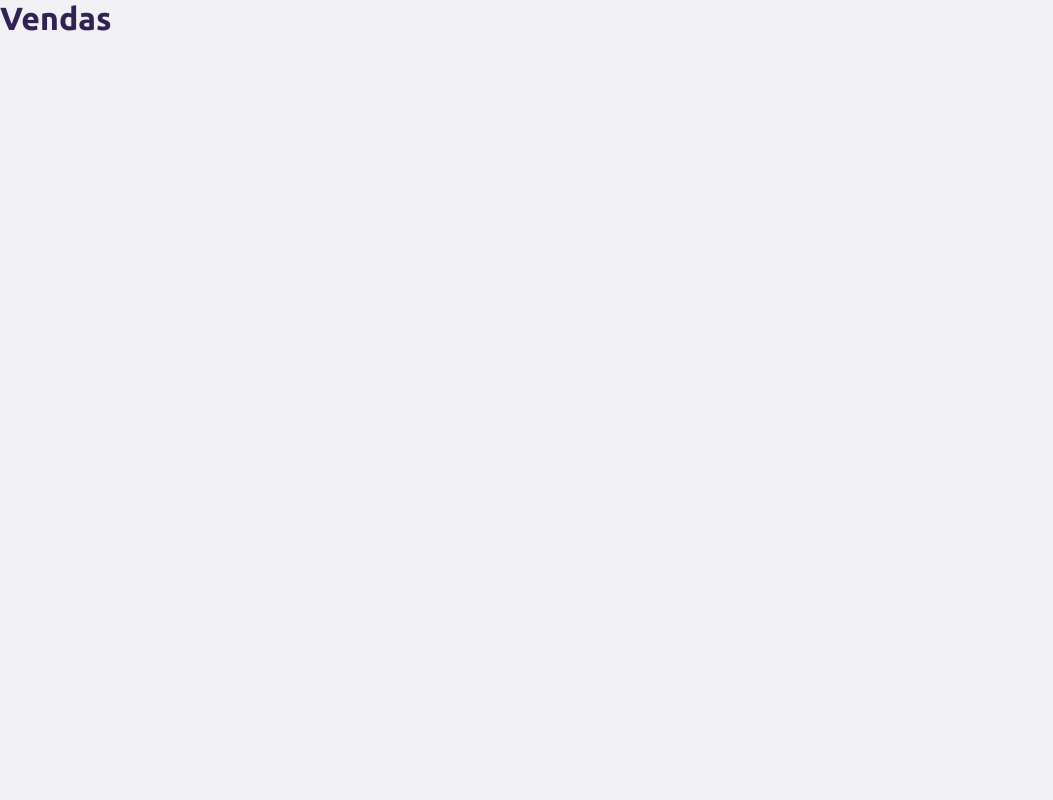
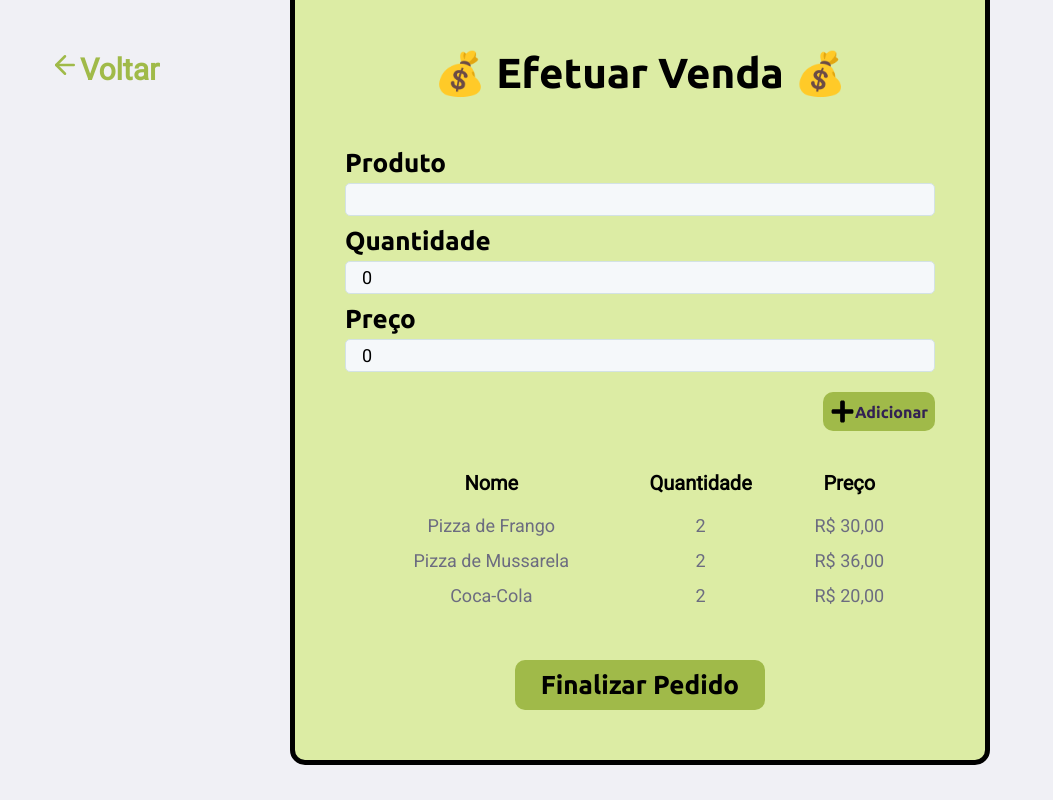
Before and after one commit to zGuil/Pizzou2, a React (Create React App) app in the folder web/frontend-styled-components/: page /vendas in a window 1280 px wide. Shown: the whole page, without its empty margins (0-1053 px from the left). Built offline with nearby package versions, Linux system fonts and the light colour scheme; the HTML template or start-up script is replaced by a standard one.

Commit message:
subindo tudo

```diff
--- /dev/null
+++ b/web/frontend-styled-components/src/components/Header/index.css
@@ -0,0 +1,22 @@
+header a {
+  color: #a0ba49;
+  font-weight: bold;
+  text-decoration: none;
+  align-items: center;
+  justify-content: center;
+  margin-left: 50px;
+  font-size: 30px;
+}
+
+header {
+  margin-top: 50px;
+}
+
+h1 {
+  display: flex;
+  justify-content: center;
+  align-items: center;
+  margin-top: 25px;
+  font-size: 70px;
+  color: black;
+}
--- /dev/null
+++ b/web/frontend-styled-components/src/components/Header/index.tsx
@@ -0,0 +1,21 @@
+import React, { FunctionComponent, ReactNode } from "react"
+import { Link } from "react-router-dom"
+import { FiArrowLeft } from 'react-icons/fi'
+
+import logo from "../../assets/logo.png"
+
+import './index.css'
+
+
+
+export const Header: FunctionComponent<any> = ({children}) => {
+    return (
+        <header>
+                <Link to="/" >
+                    <FiArrowLeft />
+                    Voltar
+                </Link>
+                {children}
+        </header>
+    )
+}
--- a/web/frontend-styled-components/src/pages/CadastroProduto/index.css
+++ b/web/frontend-styled-components/src/pages/CadastroProduto/index.css
@@ -1,6 +1,6 @@
 .container {
   width: 100vw;
-  height: 100vh;
+  height: 70vh;
   display: flex;
   justify-content: center;
   align-items: center;
@@ -19,7 +19,7 @@
   display: flex;
   justify-content: center;
   align-items: center;
-  font-size: 48px;
+  font-size: 42px;
   color: black;
 }
 
--- a/web/frontend-styled-components/src/pages/CadastroProduto/index.tsx
+++ b/web/frontend-styled-components/src/pages/CadastroProduto/index.tsx
@@ -1,10 +1,15 @@
 import React, { FormEvent, useState } from 'react'
 import api from "../../services/api"
+import { useHistory } from "react-router-dom"
+
+import { Header } from "../../components/Header"
 
 import './index.css'
 
 
 function CadastroProdutos() {
+
+    const history = useHistory()
 
     const [nome, setNome] = useState("")
 
@@ -25,6 +30,7 @@ function CadastroProdutos() {
 
         api.post("/insert/produto", {nome, qtd:Number(qtd), preco_atual:Number(preco), descricao}, {headers: {"Authorization": `JWT ${token}`}}).then((responde) => {
             alert("Produto Cadastrado com sucesso !!!")
+            history.push("/")
         })
         .catch(() => {
             alert("Esse Produto não pode ser cadastrado !!!")
@@ -33,10 +39,11 @@ function CadastroProdutos() {
 
 
     return (
+        <>
+        <Header></Header>
        <div className="container">
-
         <form onSubmit={handleButton}>
-            <h1>Cadastro de Produtos</h1>
+            <h1>📥 Cadastro de Produtos 📥</h1>
 
             <div className="input-container">
                 <div className="input-block">
@@ -65,6 +72,7 @@ function CadastroProdutos() {
         </form>
 
        </div>
+       </>
     )
   }
 
--- a/web/frontend-styled-components/src/pages/Estoque/index.css
+++ b/web/frontend-styled-components/src/pages/Estoque/index.css
@@ -25,11 +25,11 @@
   font-size: 18px;
 }
 
-header {
+/* header {
   width: 100%;
   display: flex;
   justify-content: center;
   margin-top: 46px;
   font-size: 32px;
   color: black;
-}
+} */
--- a/web/frontend-styled-components/src/pages/Estoque/index.tsx
+++ b/web/frontend-styled-components/src/pages/Estoque/index.tsx
@@ -1,4 +1,5 @@
 import React, { useState, useEffect } from 'react'
+import { Header } from '../../components/Header'
 import api from '../../services/api'
 
 import { formatPrice } from "../../utils/format"
@@ -21,9 +22,10 @@ function Estoque() {
 
     return (
         <>
-            <header>
-                <h1>Estoque</h1>
-            </header>
+        <Header>
+            <h1>📦 Estoque 📦</h1>
+        </Header>
+
             <div className="container-table">
                 <table className="estoque-table">
                     <thead>
--- a/web/frontend-styled-components/src/pages/Vendas/index.css
+++ b/web/frontend-styled-components/src/pages/Vendas/index.css
@@ -0,0 +1,101 @@
+.container {
+  width: 100vw;
+  height: 70vh;
+  display: flex;
+  justify-content: center;
+  align-items: center;
+}
+
+.container form {
+  width: 700px;
+  height: auto;
+  border: 5px solid black;
+  border-radius: 15px;
+  padding: 50px;
+  background: #dceca4;
+}
+
+.container h1 {
+  display: flex;
+  justify-content: center;
+  align-items: center;
+  font-size: 42px;
+  color: black;
+}
+
+.container form .input-block label {
+  display: flex;
+  margin-bottom: 5px;
+  margin-top: 10px;
+  font-size: 26px;
+  color: black;
+}
+
+.container form .input-block input {
+  width: 100%;
+  background: #f5f8fa;
+  border: 1px solid #d3e2e5;
+  border-radius: 5px;
+  outline: none;
+  font-size: 18px;
+}
+
+.container form .input-block input {
+  height: 33px;
+  padding: 0 16px;
+}
+
+.container form .input-container {
+  margin-top: 50px;
+}
+
+.container form .confirm-button {
+  margin-top: 20px;
+  border-radius: 10px;
+  margin-left: 170px;
+  width: 250px;
+  height: 50px;
+  border: 0;
+  background: #a0ba49;
+  cursor: pointer;
+  color: black;
+  font-size: 26px;
+}
+
+.container form .add-button {
+  display: flex;
+  justify-content: flex-end;
+}
+
+.container form .add-button button {
+  display: flex;
+  justify-content: flex-end;
+  border: 0;
+  background: #a0ba49;
+  margin-top: 20px;
+  align-items: center;
+  text-align: center;
+  font-size: 16px;
+  border-radius: 10px;
+  cursor: pointer;
+  padding: 7px;
+}
+
+.container form .input-container table {
+  border-radius: 4px;
+  padding: 26px;
+  width: 100%;
+}
+
+.container form .input-container thead th {
+  color: black;
+  text-align: center;
+  padding: 12px;
+  font-size: 20px;
+}
+
+.container form .input-container tbody td {
+  text-align: center;
+  font-size: 18px;
+  padding: 6px;
+}
--- a/web/frontend-styled-components/src/pages/Vendas/index.tsx
+++ b/web/frontend-styled-components/src/pages/Vendas/index.tsx
@@ -1,13 +1,132 @@
-import React from 'react'
+import React, { FormEvent, useState } from 'react'
+import { FaPlus } from "react-icons/fa"
+import api from "../../services/api"
+
+import { Header } from "../../components/Header"
+
+import './index.css'
+import { formatPrice } from '../../utils/format'
 
 
 
 function Vendas() {
 
+    const [produto, setProduto] = useState("")
+
+    const [qtd, setQtd] = useState("0")
+
+    const [preco, setPreco] = useState("0")
+
+    const [token, setToken] = useState("")
+
+    function handleButton(event: FormEvent) {
+        event.preventDefault()
+
+        api.post("/auth", {username: "teste", password: "teste"}).then((response) => {
+            setToken(response.data.access_token)
+        })
+
+        api.post("/insert/produto", {produto, qtd:Number(qtd), preco_atual:Number(preco)}, {headers: {"Authorization": `JWT ${token}`}}).then((responde) => {
+            alert("Produto Cadastrado com sucesso !!!")
+        })
+        .catch(() => {
+            alert("Esse Produto não pode ser cadastrado !!!")
+        })
+    }
+
+
     return (
-       <div>
-           <h1>Vendas</h1>
+        <>
+        <Header></Header>
+       <div className="container">
+        <form onSubmit={handleButton}>
+            <h1>💰 Efetuar Venda 💰</h1>
+
+            <div className="input-container">
+                <div className="input-block">
+                    <label>Produto</label>
+                    <input type="text" required value={produto}  onChange={(e) => setProduto(e.target.value) }/>
+                </div>
+
+                <div className="input-block">
+                    <label>Quantidade</label>
+                    <input type="number" required value={qtd} onChange={(e) => setQtd(e.target.value) }/>
+                </div>
+
+                <div className="input-block">
+                    <label>Preço</label>
+                    <input type="number" required value={preco} onChange={(e) => setPreco(e.target.value) }/>
+                </div>
+
+                <div className="add-button">
+                   <button><FaPlus size={25} color="#000"/> Adicionar</button>
+                </div>
+
+                <table>
+                    <thead>
+                        <tr>
+                            <th>Nome</th>
+                            <th>Quantidade</th>
+                            <th>Preço</th>
+                        </tr>
+                    </thead>
+                    <tbody>
+                        <tr>
+                            <td>
+                                <span>Pizza de Frango</span>
+                            </td>
+
+                            <td>
+                                <span>2</span>
+                            </td>
+
+                            <td>
+                                <span>{formatPrice(30)}</span>
+                            </td>
+                        </tr>
+
+                        <tr>
+                            <td>
+                                <span>Pizza de Mussarela</span>
+                            </td>
+
+                            <td>
+                                <span>2</span>
+                            </td>
+
+                            <td>
+                                <span>{formatPrice(36)}</span>
+                            </td>
+                        </tr>
+
+                        <tr>
+                            <td>
+                                <span>Coca-Cola</span>
+                            </td>
+
+                            <td>
+                                <span>2</span>
+                            </td>
+
+                            <td>
+                                <span>{formatPrice(20)}</span>
+                            </td>
+                        </tr>
+
+
+                    </tbody>
+                </table>
+
+            </div>
+
+            <button className="confirm-button" type="submit">Finalizar Pedido</button>
+
+        </form>
+
+
+
        </div>
+       </>
     )
   }
 
--- a/web/frontend-styled-components/src/services/api.ts
+++ b/web/frontend-styled-components/src/services/api.ts
@@ -2,7 +2,7 @@ import axios from "axios"
 
 
 const api = axios.create({
-    baseURL: "http://3.237.10.2:8000"
+    baseURL: "http://3.229.118.108:8000/"
 })
 
 export default api
```
